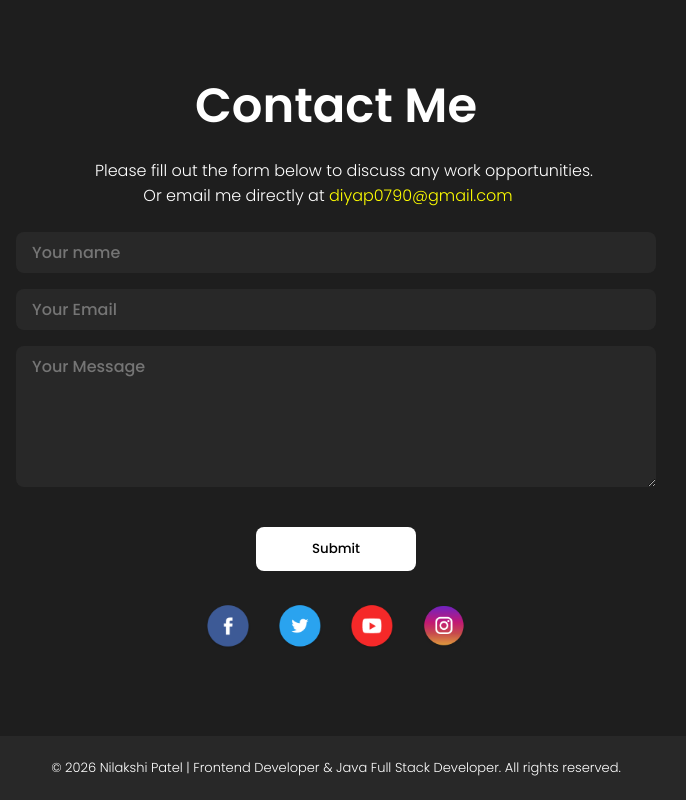
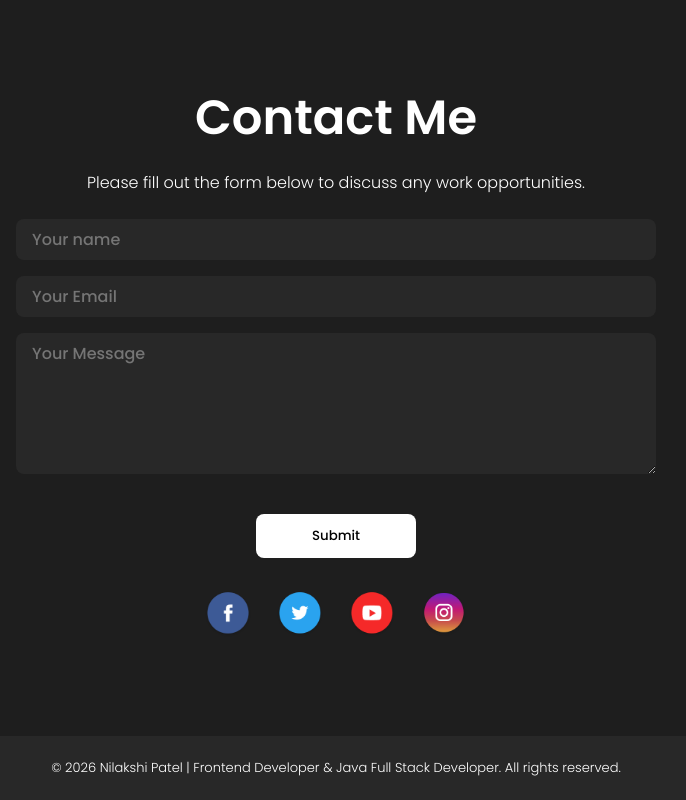
Before and after one commit to nilakshi-patel/portfolio-website, a React (Create React App) app: page / in a window 1280 px wide. Shown: the part 2649-3449 px from the top of the page, without its empty margins (304-990 px from the left). Built offline with nearby package versions, Linux system fonts and the light colour scheme.

Commit message:
update contact from

```diff
--- a/src/components/Contact/contact.js
+++ b/src/components/Contact/contact.js
@@ -26,14 +26,10 @@ const Contact = () => {
         <div id='contactPage'>
             <div id="contact">
                 <h1 className="contactPageTitle">Contact Me</h1>
-                <span className="contactDesc">
-                    Please fill out the form below to discuss any work opportunities.
-                    <br />
-                    Or email me directly at <a className="emailLink" href="mailto:diyap0790@gmail.com">diyap0790@gmail.com</a>
-                </span>
+                <span className="contactDesc">Please fill out the form below to discuss any work opportunities.</span>
                 <form className="contactForm" ref={form} onSubmit={sendEmail}>
-                    <input type="text" className="name" placeholder='Your name' name='Your_name' />
-                    <input type="text" className="email" placeholder='Your Email' name='Your_email' />
+                    <input type="text" className="name" placeholder='Your name' name='Your_namee' />
+                    <input type="text" className="email" placeholder='Your Email' name='from_email' />
                     <textarea name="message" placeholder='Your Message' rows={5} className='msg' ></textarea>
                     <button type="submit" value="Send" className='submitBtn'>Submit</button>
                     <div className="links">
```
